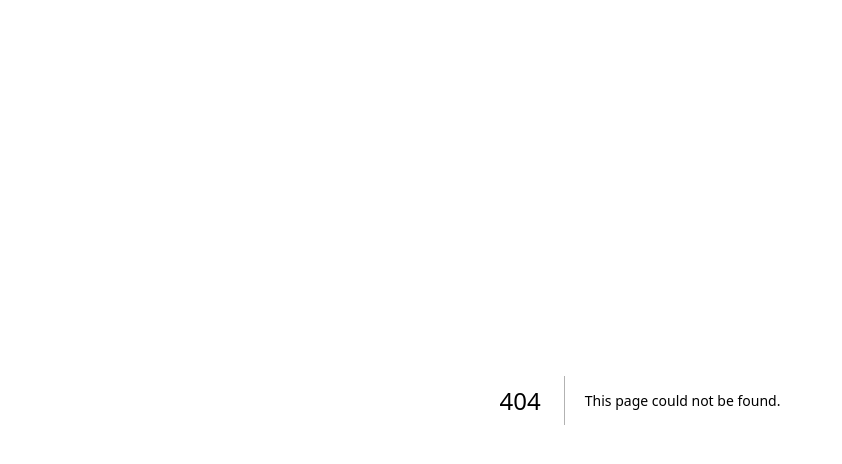
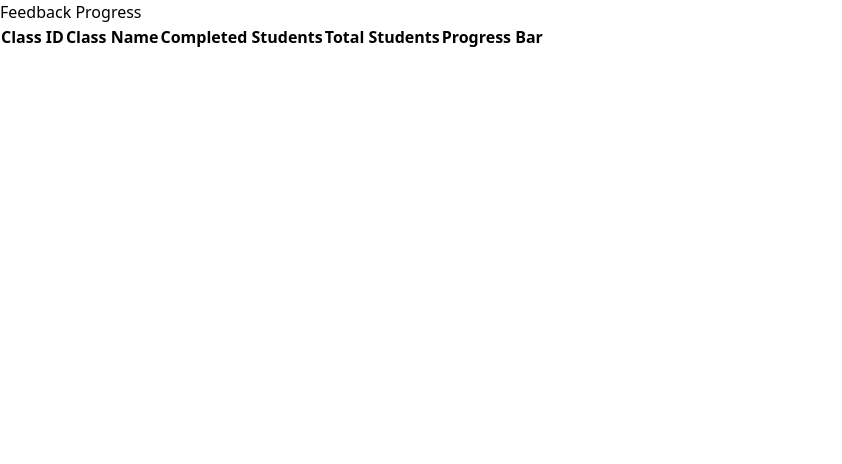
Before and after one commit to aravindnatch/JIC3117-ETD-Peer-Review, a Next.js app: page /feedback-progress in a window 1280 px wide. Before the commit this address had no page. Shown: the top 464 px of the page, without its empty margins (0-842 px from the left). Built offline with nearby package versions, Linux system fonts and the light colour scheme.

Commit message:
add outline for feedback progress page

```diff
--- /dev/null
+++ b/pages/feedback-progress.tsx
@@ -0,0 +1,54 @@
+// Evaluation forms progress page
+
+import React, { useState, useEffect } from "react";
+
+interface FeedbackProgress {
+  classId: string;
+  className: string;
+  completedStudents: number;
+  totalStudents: number;
+}
+
+const FeedbackProgress: React.FC = () => {
+  const [feedbackProgress, setFeedbackProgress] = useState<Array<FeedbackProgress>>([]);
+
+  const renderProgressBar = (feedbackProgress: FeedbackProgress) => {
+    const percentCompleted = (feedbackProgress.completedStudents / feedbackProgress.totalStudents) * 100;
+
+    return (
+      <div className="progress-bar">
+        <div className="progress-bar-fill" style={{ width: `${percentCompleted}%` }}></div>
+      </div>
+    );
+  };
+
+  return (
+    <div>
+      <h1>Feedback Progress</h1>
+      <table className="table">
+        <thead>
+          <tr>
+            <th>Class ID</th>
+            <th>Class Name</th>
+            <th>Completed Students</th>
+            <th>Total Students</th>
+            <th>Progress Bar</th>
+          </tr>
+        </thead>
+        <tbody>
+          {feedbackProgress.map((feedbackProgress) => (
+            <tr key={feedbackProgress.classId}>
+              <td>{feedbackProgress.classId}</td>
+              <td>{feedbackProgress.className}</td>
+              <td>{feedbackProgress.completedStudents}</td>
+              <td>{feedbackProgress.totalStudents}</td>
+              <td>{renderProgressBar(feedbackProgress)}</td>
+            </tr>
+          ))}
+        </tbody>
+      </table>
+    </div>
+  );
+};
+
+export default FeedbackProgress;
```
